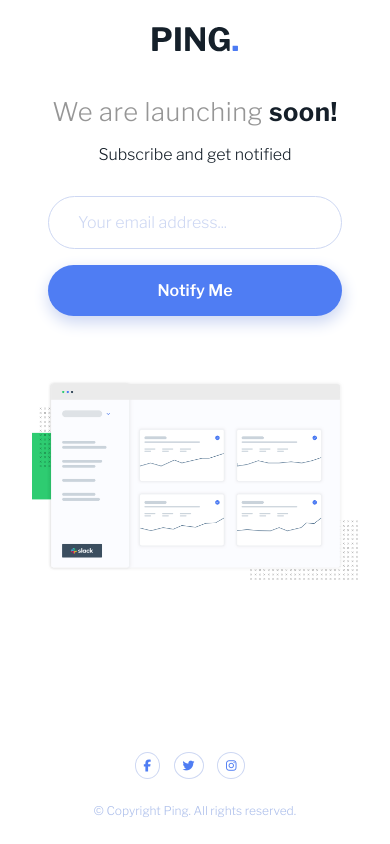
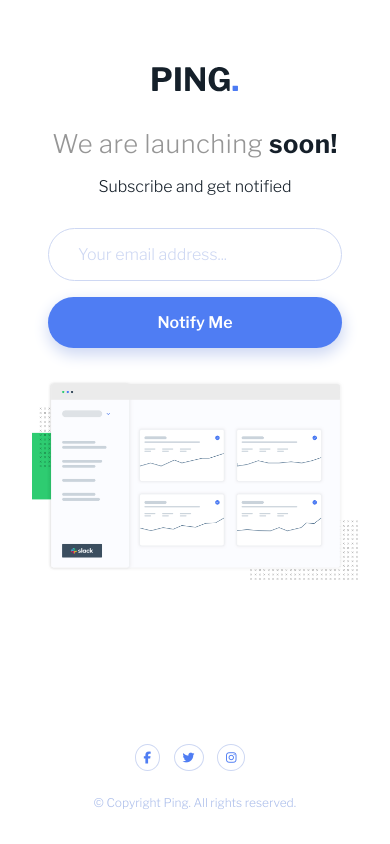
Before and after one commit to find-my-name/ping-coming-soon-page, a plain HTML site: page index.html in a window 390 px wide. Drawn offline with nearby package versions, Linux system fonts and the light colour scheme.

Commit message:
Update style.css

```diff
--- a/style.css
+++ b/style.css
@@ -129,10 +129,14 @@
 
 @media (max-width: 576px) {
   .container {
-    padding: 0 2em;
+    padding: 2em;
     max-width: auto;
     margin: 0 auto;
     text-align: center;
+  }
+
+  .container > img {
+    margin: 2em 0;
   }
 
   .container h1 {
```
